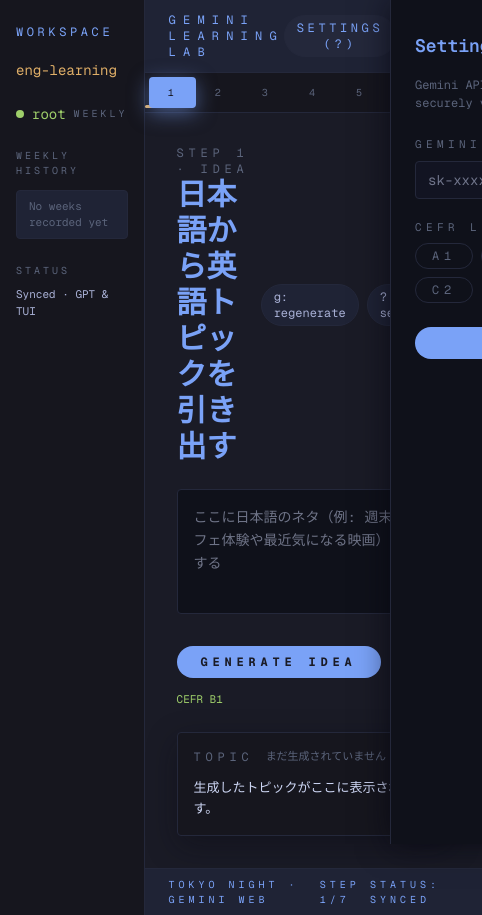
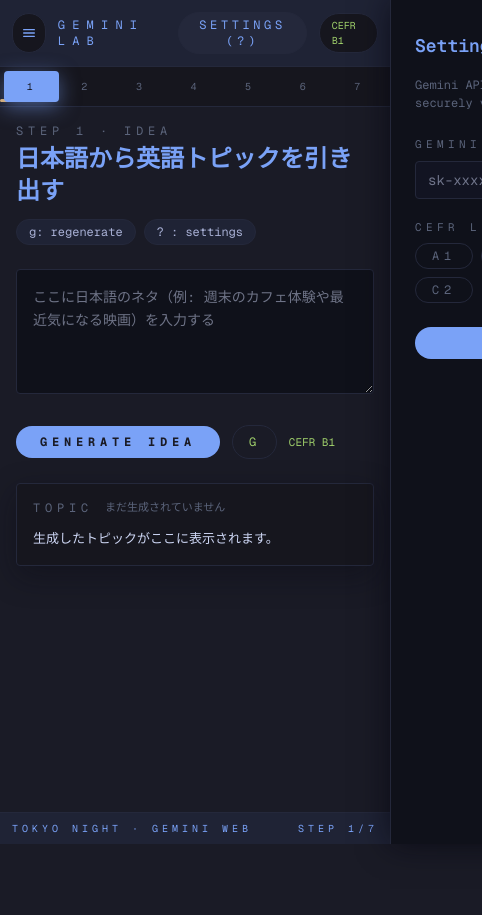
Before and after one commit to AniP-gt/learning-english, a Next.js app in the folder web/: page / in a window 390 px wide. Shown: the whole page, 482 px wide, since content can reach past the window. After the commit the page ends 844 px from the top, so only its background shows below. Built offline with nearby package versions, Linux system fonts and the light colour scheme.

Commit message:
feat(web): mobile responsive improvements — sidebar overlay, header hamburger, responsive steps, settings panel and table fixes

```diff
--- a/web/app/components/Header.tsx
+++ b/web/app/components/Header.tsx
@@ -4,16 +4,35 @@ import { CEFRLevel } from "../types";
 
 type HeaderProps = {
   cefrLevel: CEFRLevel;
-  onSettingsOpen: () => void;
+  onSettingsOpenAction: () => void;
+  onMenuOpenAction?: () => void;
 };
 
-export const Header = ({ cefrLevel, onSettingsOpen }: HeaderProps) => (
-  <header className="flex items-center justify-between border-b border-[#24283b] bg-[#1f2335] px-6 py-3">
-    <div className="text-xs uppercase tracking-[0.6em] text-[#7aa2f7]">Gemini Learning Lab</div>
+export const Header = ({ cefrLevel, onSettingsOpenAction, onMenuOpenAction }: HeaderProps) => (
+  <header className="flex items-center justify-between border-b border-[#24283b] bg-[#1f2335] px-3 sm:px-6 py-3">
+    <div className="flex items-center gap-3">
+      {onMenuOpenAction && (
+        <button
+          type="button"
+          onClick={onMenuOpenAction}
+          className="flex h-10 w-10 items-center justify-center rounded-full border border-[#24283b] bg-[#16161e] text-[#7aa2f7] transition hover:border-[#7aa2f7] md:hidden"
+          aria-label="Open sidebar"
+        >
+          <span className="sr-only">Open sidebar</span>
+          <svg className="h-4 w-4" viewBox="0 0 24 24" fill="none" stroke="currentColor" strokeWidth="2">
+            <path d="M4 7h16M4 12h16M4 17h16" strokeLinecap="round" strokeLinejoin="round" />
+          </svg>
+        </button>
+      )}
+      <div className="text-xs uppercase tracking-[0.6em] text-[#7aa2f7]">
+        <span className="hidden sm:inline">Gemini Learning Lab</span>
+        <span className="sm:hidden">Gemini Lab</span>
+      </div>
+    </div>
     <div className="flex items-center gap-3 text-[11px] text-[#a9b1d6]">
       <button
         type="button"
-        onClick={onSettingsOpen}
+        onClick={onSettingsOpenAction}
         className="rounded-full border border-[#24283b] bg-[#24283b] px-3 py-1 text-xs uppercase tracking-[0.3em] text-[#7aa2f7] transition hover:border-[#7aa2f7]"
       >
         Settings (?)
--- a/web/app/components/SettingsPanel.tsx
+++ b/web/app/components/SettingsPanel.tsx
@@ -25,9 +25,9 @@ export const SettingsPanel = ({
   onSave,
 }: SettingsPanelProps) => (
   <>
-    {open && <div className="fixed inset-0 z-20 bg-black/60" onClick={onClose} />}
+    {open && <div className="fixed inset-0 z-50 bg-black/60" onClick={onClose} />}
     <div
-      className={`fixed inset-y-0 right-0 z-30 w-96 border-l border-[#24283b] bg-[#0f111a] px-6 py-8 shadow-[0_0_30px_rgba(5,6,15,0.7)] transition-transform duration-300 ${
+      className={`fixed inset-y-0 right-0 z-60 w-full max-w-sm sm:w-96 overflow-y-auto border-l border-[#24283b] bg-[#0f111a] px-6 py-8 shadow-[0_0_30px_rgba(5,6,15,0.7)] transition-transform duration-300 ${
         open ? "translate-x-0" : "translate-x-full"
       }`}
     >
--- a/web/app/components/Sidebar.tsx
+++ b/web/app/components/Sidebar.tsx
@@ -9,7 +9,9 @@ type SidebarProps = {
   activeWeek: string | null;
   weekFilesLoading: boolean;
   currentWeekKey: string;
-  onWeekSelect: (week: string) => void;
+  onWeekSelectAction: (week: string) => void;
+  isOpen?: boolean;
+  onCloseAction?: () => void;
 };
 
 export const Sidebar = ({
@@ -19,17 +21,39 @@ export const Sidebar = ({
   activeWeek,
   weekFilesLoading,
   currentWeekKey,
-  onWeekSelect,
-}: SidebarProps) => (
-  <aside className="w-72 border-r border-[#24283b] bg-[#16161e] px-4 py-6">
+  onWeekSelectAction,
+  isOpen,
+  onCloseAction,
+}: SidebarProps) => {
+  const handleClose = () => {
+    onCloseAction?.();
+  };
+
+  const renderContent = (showClose: boolean) => (
+    <aside className="flex h-full flex-col justify-between overflow-y-auto border-r border-[#24283b] bg-[#16161e] px-4 py-6">
+      <div className="space-y-4">
+        <div className="flex items-start justify-between gap-4">
+          <div>
             <div className="text-xs uppercase text-[#7aa2f7] tracking-[0.3em]">workspace</div>
-    <div className="mt-5 text-sm text-[#e0af68]">eng-learning</div>
-    <div className="mt-6 flex items-center gap-2 text-sm text-[#9ece6a]">
+            <div className="mt-2 text-sm text-[#e0af68]">eng-learning</div>
+          </div>
+          {showClose && (
+            <button
+              type="button"
+              onClick={handleClose}
+              className="h-10 w-10 rounded-full border border-[#24283b] bg-[#1f2335] text-xl text-[#7aa2f7] transition hover:border-[#7aa2f7]"
+              aria-label="Close sidebar"
+            >
+              ×
+            </button>
+          )}
+        </div>
+        <div className="flex items-center gap-2 text-sm text-[#9ece6a]">
           <span className="h-2 w-2 rounded-full bg-[#9ece6a]" /> root
           <span className="text-[10px] uppercase tracking-[0.3em] text-[#5b647b]">weekly</span>
         </div>
-    <div className="mt-6 text-[10px] uppercase tracking-[0.3em] text-[#5b647b]">weekly history</div>
-    <div className="mt-3 flex flex-col gap-2 text-sm">
+        <div className="text-[10px] uppercase tracking-[0.3em] text-[#5b647b]">weekly history</div>
+        <div className="flex flex-col gap-2 text-sm">
           {weeksLoading ? (
             <div className="rounded border border-[#24283b] bg-[#1f2335] px-3 py-2 text-[11px] text-[#5b647b]">LOADING…</div>
           ) : weeks.length === 0 ? (
@@ -41,7 +65,7 @@ export const Sidebar = ({
               <button
                 key={week}
                 type="button"
-            onClick={() => onWeekSelect(week)}
+                onClick={() => onWeekSelectAction(week)}
                 className={`flex items-center justify-between rounded px-3 py-2 text-left text-[13px] uppercase tracking-[0.15em] transition ${
                   activeWeek === week
                     ? "bg-[#7aa2f7]/20 text-white"
@@ -68,8 +92,24 @@ export const Sidebar = ({
             ))
           )}
         </div>
-    {weeksError && <p className="mt-3 text-[11px] text-[#f7768e]">{weeksError}</p>}
-    <div className="mt-6 text-[10px] uppercase tracking-[0.3em] text-[#5b647b]">status</div>
+        {weeksError && <p className="text-[11px] text-[#f7768e]">{weeksError}</p>}
+      </div>
+      <div>
+        <div className="text-[10px] uppercase tracking-[0.3em] text-[#5b647b]">status</div>
         <div className="mt-2 text-[11px] text-[#a9b1d6]">Synced · GPT & TUI</div>
+      </div>
     </aside>
   );
+
+  return (
+    <>
+      <div className="hidden md:flex md:w-72 md:flex-col">{renderContent(false)}</div>
+      {isOpen && (
+        <>
+          <div className="fixed inset-0 z-40 bg-black/60 md:hidden" onClick={handleClose} />
+          <div className="fixed left-0 top-0 z-50 h-full w-72 md:hidden">{renderContent(true)}</div>
+        </>
+      )}
+    </>
+  );
+};
--- a/web/app/components/StepNav.tsx
+++ b/web/app/components/StepNav.tsx
@@ -14,7 +14,7 @@ export const StepNav = ({ activeStep, onStepChange }: StepNavProps) => (
         key={step.id}
         type="button"
         onClick={() => onStepChange(step.id)}
-        className={`relative z-10 flex-1 rounded px-3 py-2 text-[10px] uppercase tracking-[0.3em] transition ${
+        className={`relative z-10 flex-1 rounded px-1 py-2 sm:px-3 text-[10px] uppercase tracking-[0.3em] transition ${
           activeStep === step.id
             ? "bg-[#7aa2f7] text-[#1a1b26] shadow-[0_5px_20px_rgba(122,162,247,0.5)]"
             : "text-[#5b647b] hover:bg-[#24283b]"
--- a/web/app/components/steps/IdeaStep.tsx
+++ b/web/app/components/steps/IdeaStep.tsx
@@ -33,12 +33,12 @@ export const IdeaStep = ({
   reviewsCopy,
 }: IdeaStepProps) => (
   <section className="space-y-6 step-section">
-    <div className="flex items-center justify-between">
-      <div>
+    <div className="flex flex-col gap-3 sm:flex-row sm:items-center sm:justify-between">
+      <div className="space-y-1">
         <p className="text-xs uppercase tracking-[0.4em] text-[#5b647b]">Step 1 · Idea</p>
-        <h1 className="text-3xl font-bold text-[#7aa2f7]">日本語から英語トピックを引き出す</h1>
+        <h1 className="text-2xl font-bold text-[#7aa2f7] sm:text-3xl">日本語から英語トピックを引き出す</h1>
       </div>
-      <div className="flex items-center gap-2 text-xs text-[#a9b1d6]">
+      <div className="flex flex-wrap items-center gap-2 text-xs text-[#a9b1d6]">
         <span className="rounded-full border border-[#24283b] bg-[#1f2335] px-3 py-1">g: regenerate</span>
         <span className="rounded-full border border-[#24283b] bg-[#1f2335] px-3 py-1">? : settings</span>
       </div>
--- a/web/app/components/steps/ListeningStep.tsx
+++ b/web/app/components/steps/ListeningStep.tsx
@@ -26,12 +26,12 @@ export const ListeningStep = ({
   isSpeaking,
 }: ListeningStepProps) => (
   <section className="space-y-6 step-section">
-    <div className="flex items-center justify-between">
-      <div>
+    <div className="flex flex-col gap-3 sm:flex-row sm:items-center sm:justify-between">
+      <div className="space-y-1">
         <p className="text-xs uppercase tracking-[0.4em] text-[#5b647b]">Step 4 · Listening</p>
-        <h2 className="text-3xl font-bold text-[#7aa2f7]">Say it aloud</h2>
+        <h2 className="text-2xl font-bold text-[#7aa2f7] sm:text-3xl">Say it aloud</h2>
       </div>
-      <div className="flex items-center gap-3 text-[11px]">
+      <div className="flex flex-wrap items-center gap-3 text-[11px]">
         <span className="rounded-full border border-[#24283b] bg-[#1f2335] px-3 py-1 text-[#9ece6a]">Web Speech</span>
         {listeningSupported ? (
           <span className="text-[#9ece6a]">{isSpeaking ? "Speaking…" : "Ready to read"}</span>
--- a/web/app/components/steps/ReadingStep.tsx
+++ b/web/app/components/steps/ReadingStep.tsx
@@ -28,12 +28,12 @@ export const ReadingStep = ({
   topicHeader,
 }: ReadingStepProps) => (
   <section className="space-y-6 step-section">
-    <div className="flex items-center justify-between">
-      <div>
+    <div className="flex flex-col gap-3 sm:flex-row sm:items-center sm:justify-between">
+      <div className="space-y-1">
         <p className="text-xs uppercase tracking-[0.4em] text-[#5b647b]">Step 3 · Reading</p>
-        <h2 className="text-3xl font-bold text-[#e0af68]">Timing Practice</h2>
+        <h2 className="text-2xl font-bold text-[#e0af68] sm:text-3xl">Timing Practice</h2>
       </div>
-      <div className="flex items-center gap-2 text-xs">
+      <div className="flex flex-wrap items-center gap-2 text-xs">
         <span className="rounded-full border border-[#24283b] bg-[#1f2335] px-3 py-1 text-[#c0caf5]">CEFR {cefrLevel}</span>
         <button
           type="button"
--- a/web/app/components/steps/RoleplayStep.tsx
+++ b/web/app/components/steps/RoleplayStep.tsx
@@ -30,14 +30,14 @@ export const RoleplayStep = ({
   hasUserMessage,
 }: RoleplayStepProps) => (
   <section className="space-y-6 step-section">
-    <div className="flex items-center justify-between">
-      <div>
+    <div className="flex flex-col gap-3 sm:flex-row sm:items-center sm:justify-between">
+      <div className="space-y-1">
         <p className="text-xs uppercase tracking-[0.4em] text-[#5b647b]">Step 7 · Roleplay</p>
-        <h2 className="text-3xl font-bold text-[#bb9af7]">Gemini chat lab</h2>
+        <h2 className="text-2xl font-bold text-[#bb9af7] sm:text-3xl">Gemini chat lab</h2>
       </div>
       <span className="rounded-full border border-[#24283b] bg-[#1f2335] px-3 py-1 text-[11px] text-[#bb9af7]">Live talk</span>
     </div>
-    <div className="h-72 overflow-y-auto rounded border border-[#24283b] bg-[#141724] p-4 text-sm">
+    <div className="h-48 sm:h-72 overflow-y-auto rounded border border-[#24283b] bg-[#141724] p-4 text-sm">
       {chatHistory.length === 0 ? (
         <p className="text-[12px] text-[#5b647b]">Send a message to start the roleplay.</p>
       ) : (
--- a/web/app/components/steps/SceneStep.tsx
+++ b/web/app/components/steps/SceneStep.tsx
@@ -16,10 +16,10 @@ export const SceneStep = ({
   handleGenerateScene,
 }: SceneStepProps) => (
   <section className="space-y-6 step-section">
-    <div className="flex items-center justify-between">
-      <div>
+    <div className="flex flex-col gap-3 sm:flex-row sm:items-center sm:justify-between">
+      <div className="space-y-1">
         <p className="text-xs uppercase tracking-[0.4em] text-[#5b647b]">Step 6 · 3-2-1</p>
-        <h2 className="text-3xl font-bold text-[#bb9af7]">Visualize the scene</h2>
+        <h2 className="text-2xl font-bold text-[#bb9af7] sm:text-3xl">Visualize the scene</h2>
       </div>
       <span className="rounded-full border border-[#24283b] bg-[#1f2335] px-3 py-1 text-[11px] text-[#cdd6f4]">Memory prompt</span>
     </div>
--- a/web/app/components/steps/SpeechStep.tsx
+++ b/web/app/components/steps/SpeechStep.tsx
@@ -22,10 +22,10 @@ export const SpeechStep = ({
   cefrLevel,
 }: SpeechStepProps) => (
   <section className="space-y-6 step-section">
-    <div className="flex items-center justify-between">
-      <div>
+    <div className="flex flex-col gap-3 sm:flex-row sm:items-center sm:justify-between">
+      <div className="space-y-1">
         <p className="text-xs uppercase tracking-[0.4em] text-[#5b647b]">Step 5 · Speech</p>
-        <h2 className="text-3xl font-bold text-[#e0af68]">Transcribe & refine</h2>
+        <h2 className="text-2xl font-bold text-[#e0af68] sm:text-3xl">Transcribe & refine</h2>
       </div>
       <span className="rounded-full border border-[#24283b] bg-[#1f2335] px-3 py-1 text-[11px] text-[#7aa2f7]">CEFR {cefrLevel}</span>
     </div>
--- a/web/app/components/steps/WordsStep.tsx
+++ b/web/app/components/steps/WordsStep.tsx
@@ -10,12 +10,12 @@ type WordsStepProps = {
 
 export const WordsStep = ({ wordsTable, wordsCount, handleRegenerateWords }: WordsStepProps) => (
   <section className="space-y-6 step-section">
-    <div className="flex items-center justify-between">
-      <div>
+    <div className="flex flex-col gap-3 sm:flex-row sm:items-center sm:justify-between">
+      <div className="space-y-1">
         <p className="text-xs uppercase tracking-[0.4em] text-[#5b647b]">Step 2 · Words</p>
-        <h2 className="text-3xl font-bold text-[#9ece6a]">Vocabulary Table</h2>
+        <h2 className="text-2xl font-bold text-[#9ece6a] sm:text-3xl">Vocabulary Table</h2>
       </div>
-      <div className="flex items-center gap-2 text-xs">
+      <div className="flex flex-wrap items-center gap-2 text-xs">
         <span className="rounded-full border border-[#24283b] bg-[#1f2335] px-3 py-1 text-[#c0caf5]">Count: {wordsCount}</span>
         <button
           type="button"
@@ -27,7 +27,7 @@ export const WordsStep = ({ wordsTable, wordsCount, handleRegenerateWords }: Wor
       </div>
     </div>
 
-    <div className="overflow-hidden rounded border border-[#24283b] bg-[#141724] p-4">
+    <div className="overflow-x-auto rounded border border-[#24283b] bg-[#141724] p-4">
       {wordsTable ? (
         <table className="w-full border-collapse text-sm">
           <thead>
--- a/web/app/page.tsx
+++ b/web/app/page.tsx
@@ -16,6 +16,7 @@ import { RoleplayStep } from "./components/steps/RoleplayStep";
 
 export default function HomePage() {
   const [activeStep, setActiveStep] = useState(1);
+  const [sidebarOpen, setSidebarOpen] = useState(false);
   const learning = useLearning();
   const { ideaLoading, handleGenerateTopic, setSettingsOpen } = learning;
   const handleWeekSelect = (week: string) => {
@@ -50,18 +51,41 @@ export default function HomePage() {
 
   return (
     <div className="flex min-h-screen bg-[#1a1b26] text-[#a9b1d6] font-mono">
-      <Sidebar weeks={learning.weeks} weeksLoading={learning.weeksLoading} weeksError={learning.weeksError} activeWeek={learning.activeWeek} weekFilesLoading={learning.weekFilesLoading} currentWeekKey={learning.currentWeekKey} onWeekSelect={handleWeekSelect} />
-      <div className="flex flex-1 flex-col">
-        <Header cefrLevel={learning.cefrLevel} onSettingsOpen={() => learning.setSettingsOpen(true)} />
+      <Sidebar
+        weeks={learning.weeks}
+        weeksLoading={learning.weeksLoading}
+        weeksError={learning.weeksError}
+        activeWeek={learning.activeWeek}
+        weekFilesLoading={learning.weekFilesLoading}
+        currentWeekKey={learning.currentWeekKey}
+        onWeekSelectAction={handleWeekSelect}
+        isOpen={sidebarOpen}
+        onCloseAction={() => setSidebarOpen(false)}
+      />
+      <div className="flex min-w-0 flex-1 flex-col">
+        <Header
+          cefrLevel={learning.cefrLevel}
+          onSettingsOpenAction={() => learning.setSettingsOpen(true)}
+          onMenuOpenAction={() => setSidebarOpen(true)}
+        />
         <StepNav activeStep={activeStep} onStepChange={setActiveStep} />
-        <main className="flex-1 overflow-y-auto p-8">{stepPanels[activeStep - 1]}</main>
-        <footer className="flex items-center justify-between border-t border-[#24283b] bg-[#1f2335] px-6 py-2 text-[10px] uppercase tracking-[0.4em] text-[#7aa2f7]">
+        <main className="flex-1 overflow-y-auto p-4 sm:p-8">{stepPanels[activeStep - 1]}</main>
+        <footer className="flex flex-wrap items-center justify-between gap-2 border-t border-[#24283b] bg-[#1f2335] px-3 sm:px-6 py-2 text-[10px] uppercase tracking-[0.4em] text-[#7aa2f7]">
           <span>Tokyo Night · Gemini Web</span>
-          <span>Step {activeStep}/7</span>
-          <span>status: synced</span>
+          <span className="hidden sm:inline">status: synced</span>
+          <span className="text-[#7aa2f7]">Step {activeStep}/7</span>
         </footer>
       </div>
-      <SettingsPanel open={learning.settingsOpen} apiKey={learning.apiKey} cefrLevel={learning.cefrLevel} settingsMessage={learning.settingsMessage} onClose={() => learning.setSettingsOpen(false)} onApiKeyChange={learning.setApiKey} onCefrLevelChange={learning.setCefrLevel} onSave={learning.saveSettings} />
+      <SettingsPanel
+        open={learning.settingsOpen}
+        apiKey={learning.apiKey}
+        cefrLevel={learning.cefrLevel}
+        settingsMessage={learning.settingsMessage}
+        onClose={() => learning.setSettingsOpen(false)}
+        onApiKeyChange={learning.setApiKey}
+        onCefrLevelChange={learning.setCefrLevel}
+        onSave={learning.saveSettings}
+      />
     </div>
   );
 }
```
Also changed, not shown: 1 other file (tests, documents, lock files or other folders). Lines whose indentation alone changed are shown as unchanged.
